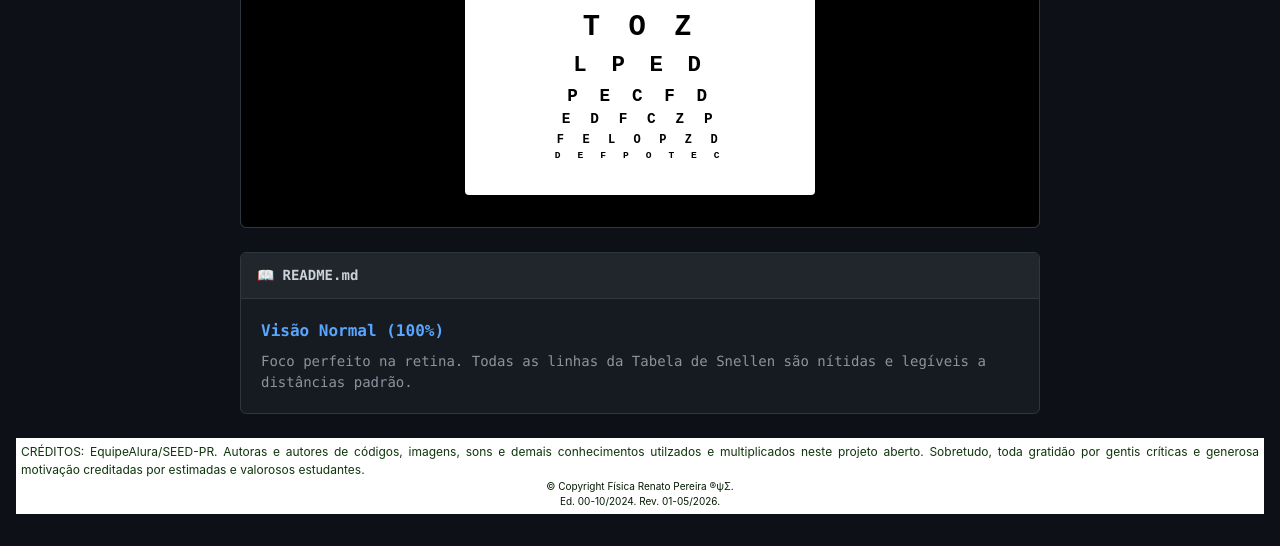
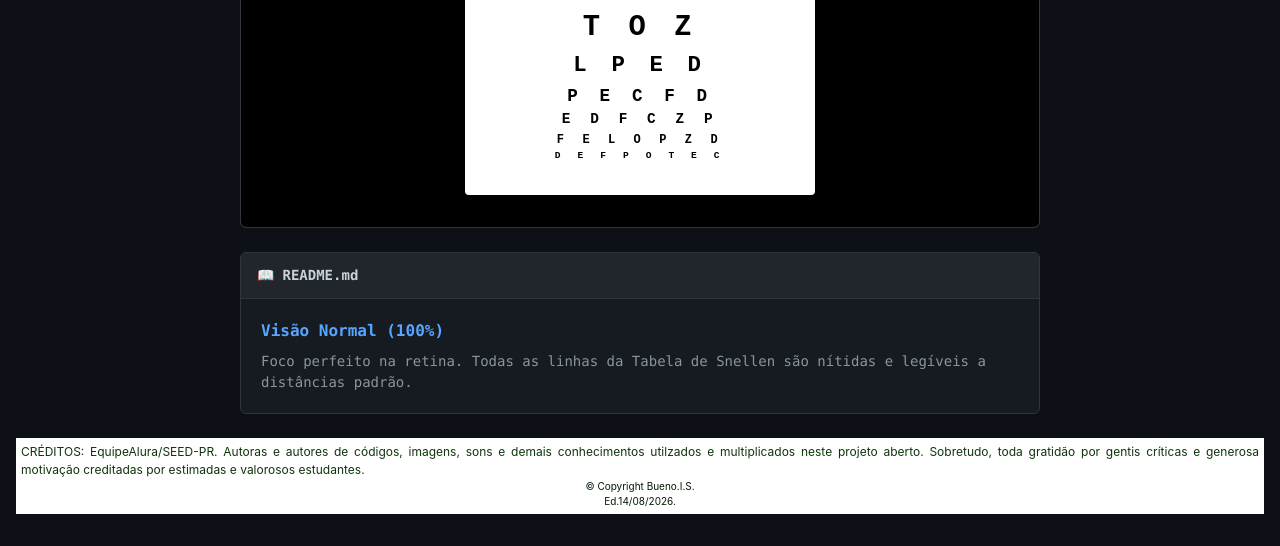
Before and after one commit to isa2605/vis-o, a plain HTML site: page index.html in a window 1280 px wide. Shown: the part 577-1123 px from the top of the page. Drawn offline with Linux system fonts and the light colour scheme.

Commit message:
Update index.html

```diff
--- a/index.html
+++ b/index.html
@@ -73,7 +73,7 @@
   </div>
 <div class="rodapepadrao"> <!--RODAPÉ-->
          CRÉDITOS: EquipeAlura/SEED-PR. Autoras e autores de códigos, imagens, sons e demais conhecimentos utilzados e multiplicados neste projeto aberto. Sobretudo, toda gratidão por gentis críticas e generosa motivação creditadas por estimadas e valorosos estudantes.
-         <div class="copyright">© Copyright Física Renato Pereira ®ψΣ.</div>
-          <div class="copyright"> Ed. 00-10/2024. Rev. 01-05/2026.</div>
+         <div class="copyright">© Copyright Bueno.I.S.</div>
+          <div class="copyright"> Ed.14/08/2026.</div>
           </div>
 </footer>
```
